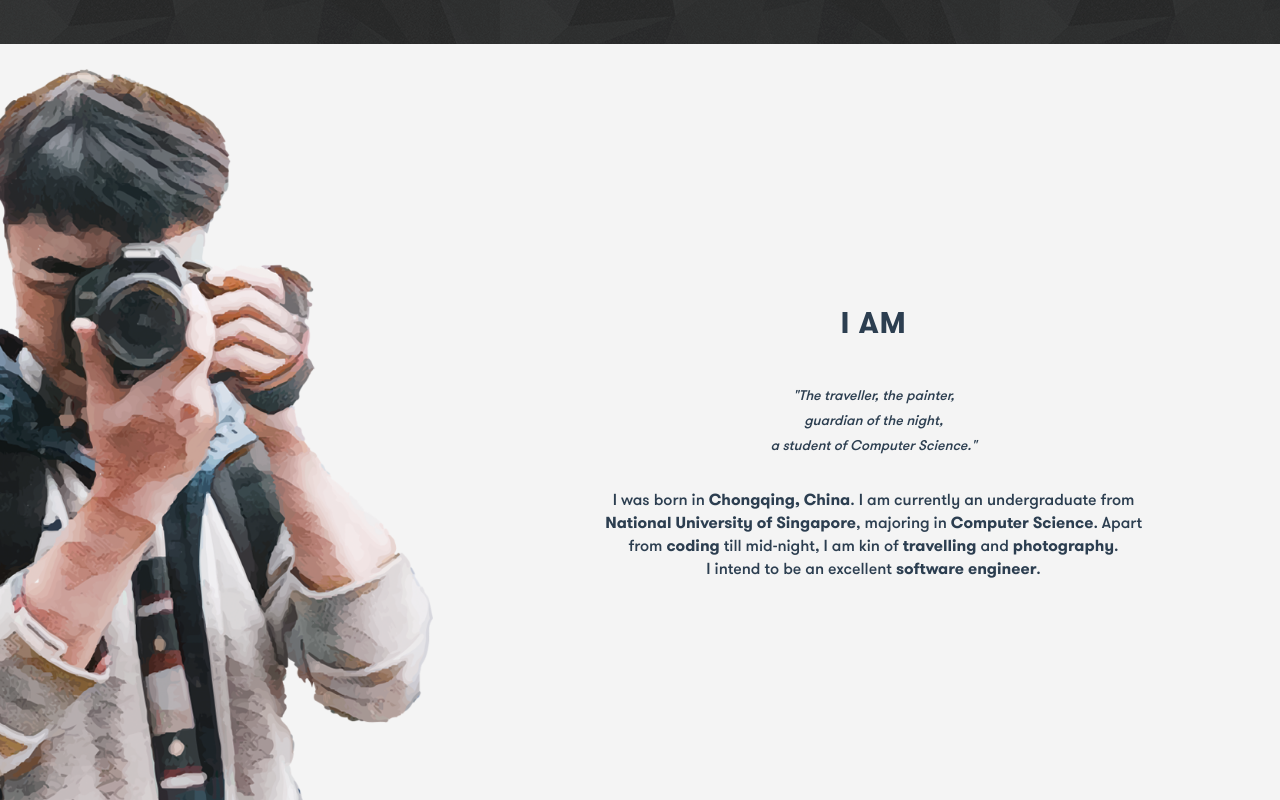
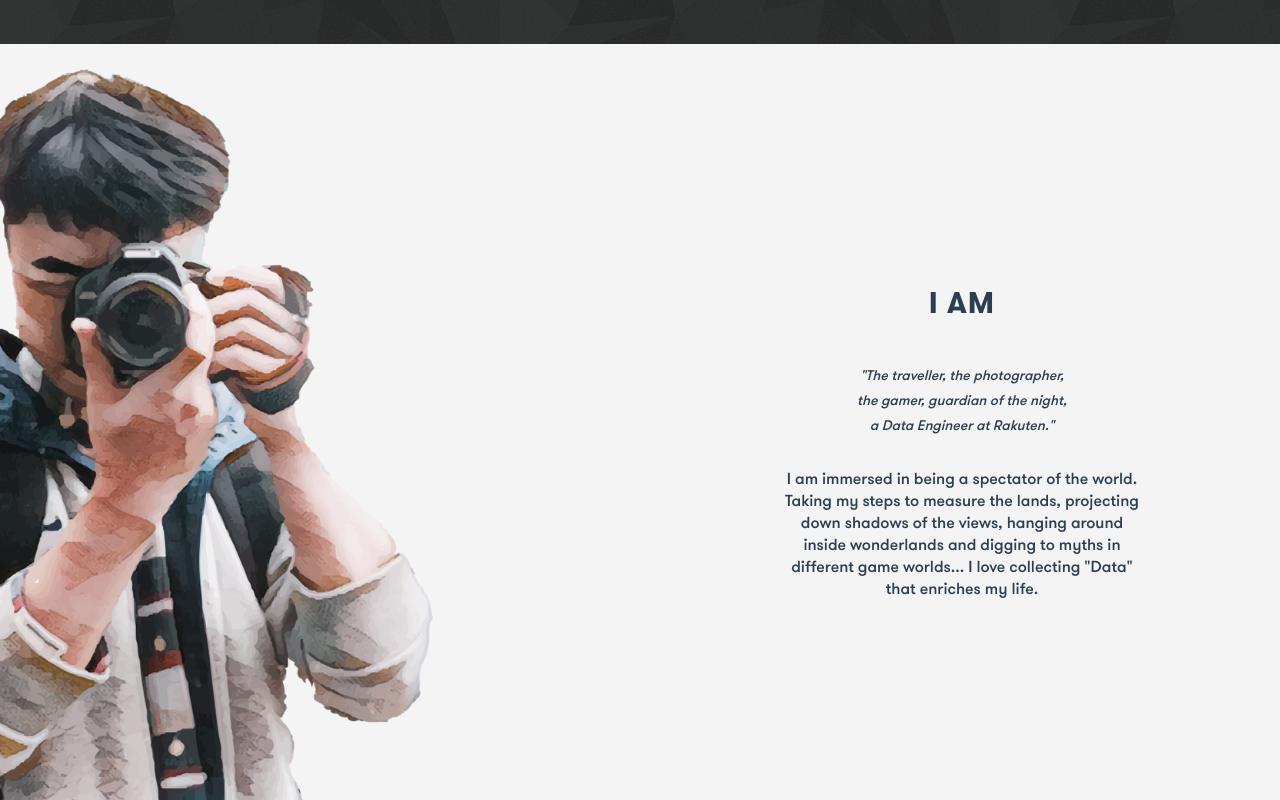
Before and after one commit to billstark/personal-site, a Vue app: page /#/main/about in a window 1280 px wide. Shown: the part 756-1556 px from the top of the page. Built offline with nearby package versions, Linux system fonts and the light colour scheme; what vue-resource would draw is missing.

Commit message:
finish updating short intro

```diff
--- a/src/components/about/About.vue
+++ b/src/components/about/About.vue
@@ -4,9 +4,9 @@
     <div class="top-banner full-height-container">
       <div class="banner-content container">
         <h1>YANG ZHUOHAN</h1>
-        <h4>Software Engineer & Designer</h4>
+        <h4>Data Engineer & Designer</h4>
         <a class="download-resume"
-           href="https://www.dropbox.com/s/r49vsty8d32ej77/Yang%20Zhuohan%20CV.pdf?dl=0"
+           href="https://www.dropbox.com/s/7z75wz5h206kb0r/Yang%20Zhuohan%20resume.pdf?dl=0"
            target="_blank">
           <div class="download-button">
             resume.download
--- a/src/components/about/parts/ShortIntro.vue
+++ b/src/components/about/parts/ShortIntro.vue
@@ -8,16 +8,13 @@
           </div>
           <div class="intro">
             <p class="forward">
-              <i>"The traveller, the painter,<br>
-              guardian of the night, <br>
-              a student of Computer Science."<br></i>
+              <i>"The traveller, the photographer,<br>
+              the gamer, guardian of the night, <br>
+              a Data Engineer at Rakuten."<br></i>
             </p>
 
-            <p>
-              I was born in <b>Chongqing, China</b>. I am currently an undergraduate from <br>
-              <b>National University of Singapore</b>, majoring in <b>Computer Science</b>. Apart <br>
-              from <b>coding</b> till mid-night, I am kin of <b>travelling</b> and <b>photography</b>. <br>
-              I intend to be an excellent <b>software engineer</b>.
+            <p class="details">
+              I am immersed in being a spectator of the world. Taking my steps to measure the lands, projecting down shadows of the views, hanging around inside wonderlands and digging to myths in different game worlds... I love collecting "Data" that enriches my life.
             </p>
           </div>
         </div>
@@ -88,6 +85,12 @@ export default {
       line-height: 25px;
       font-size: 14px;
     }
+
+    .details {
+      width: 360px;
+      line-height: 22px;
+      font-size: 16px;
+    }
   }
 }
 </style>
```
